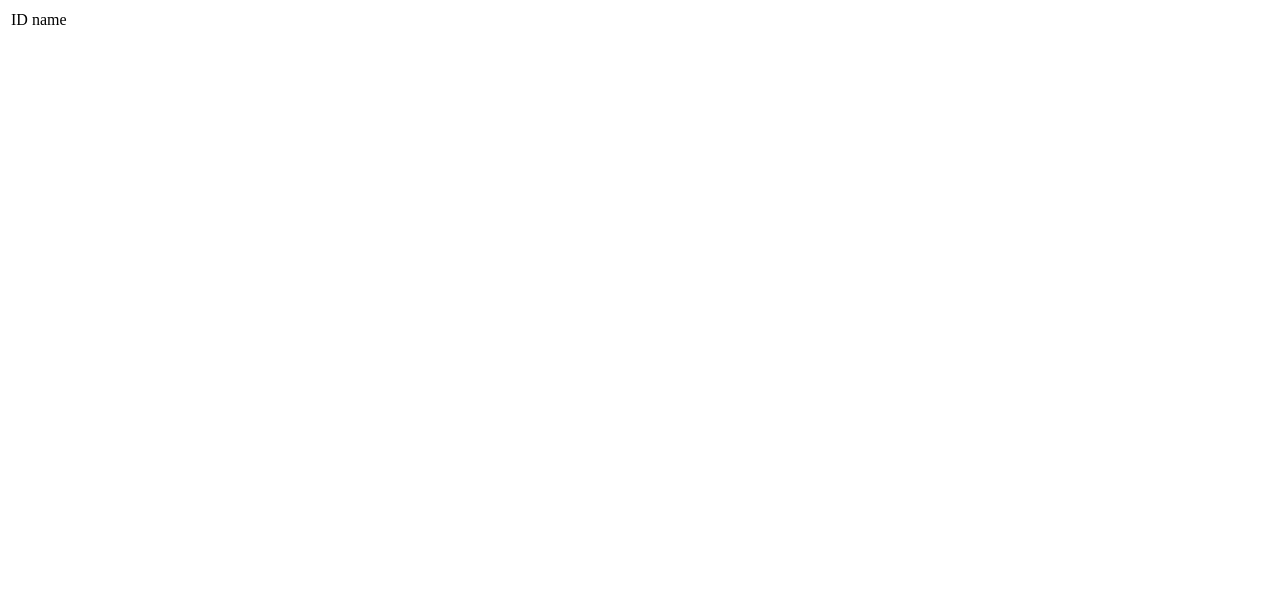
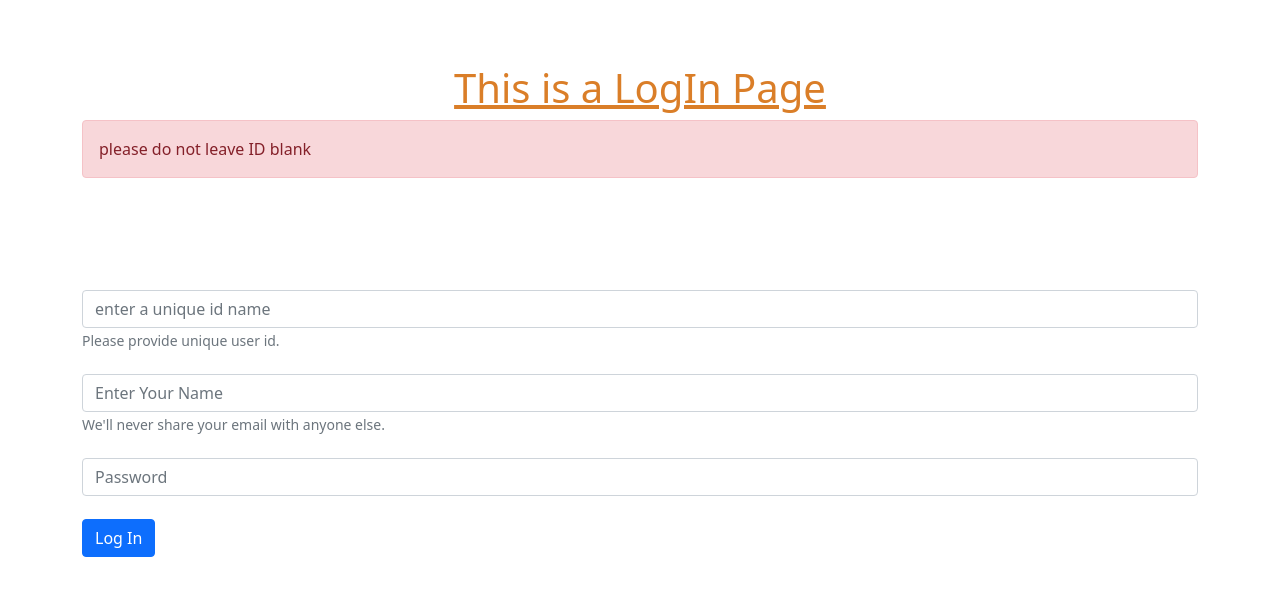
Before and after one commit to PKCpratyush/my-login-form, a Django app: page /show_data in a window 1280 px wide. Before the commit the part shown is almost empty. Shown: the top 611 px of the page. Run offline with Django 4.2, Linux system fonts and the light colour scheme; data comes from the database, SQL or seed files in the repository.

Commit message:
second commit

```diff
--- a/log/models.py
+++ b/log/models.py
@@ -2,8 +2,6 @@ from django.db import models
 
 class our_users(models.Model):
 
-    user_name = models.TextField(max_length=50)
+    user_name = models.TextField(max_length=50, primary_key=True)
     user_id = models.TextField(max_length=50)
     user_password = models.TextField(max_length=8)
-    # class Meta:
-    #     db_table = "user_data"
--- a/log/views.py
+++ b/log/views.py
@@ -15,9 +15,29 @@ def show_data(request):
 
     # print(identity,name,password)
 
-    user = our_users(id = 123, user_name = user_name, user_id = user_id,  user_password = user_password)
+    if user_id == "":
+        return render(request, "index.html", {"id_exist":"please do not leave ID blank"})
+
+    if user_name == "":
+        return render(request, "index.html", {"id_exist":"please fill the username section"})
+
+    if user_password == "":
+        return render(request, "index.html", {"id_exist":"please provide password"})
+
+    flag = False
+    result = our_users.objects.all()
+    for item in result:
+        if item.user_id == user_id:
+            if item.user_password == user_password and item.user_name == user_name:
+                return render(request, 'information.html', {"user_exist":True, "data":result})
+            flag = True
+            break
+    if flag == True:
+        result = {"message": "please provide unique user ID"}
+        return render(request, "index.html", {"id_exist":"please provide unique user ID"})
+
+    user = our_users(user_name = user_name, user_id = user_id,  user_password = user_password)
     user.save()
 
-    result = our_users.objects.all()
     print(result)
-    return render(request, 'information.html', {"data":result})
+    return render(request, 'information.html', {"user_exist":False, "data":result})
--- a/templates/index.html
+++ b/templates/index.html
@@ -1,27 +1,40 @@
-<!DOCTYPE html>
+<!doctype html>
 <html lang="en">
   <head>
-    <meta charset="UTF-8">
-    <meta http-equiv="X-UA-Compatible" content="IE=edge">
-    <meta name="viewport" content="width=device-width, initial-scale=1.0">
-    <title>Document</title>
+    <!-- Required meta tags -->
+    <meta charset="utf-8">
+    <meta name="viewport" content="width=device-width, initial-scale=1">
+
+    <!-- Bootstrap CSS -->
+    <link href="https://cdn.jsdelivr.net/npm/bootstrap@5.1.3/dist/css/bootstrap.min.css" rel="stylesheet" integrity="sha384-1BmE4kWBq78iYhFldvKuhfTAU6auU8tT94WrHftjDbrCEXSU1oBoqyl2QvZ6jIW3" crossorigin="anonymous">
+
+    <title>Hello, world!</title>
   </head>
+  <body>
+    <script src="https://cdn.jsdelivr.net/npm/bootstrap@5.1.3/dist/js/bootstrap.bundle.min.js" integrity="sha384-ka7Sk0Gln4gmtz2MlQnikT1wXgYsOg+OMhuP+IlRH9sENBO0LRn5q+8nbTov4+1p" crossorigin="anonymous"></script>
 
-<body>
+    <h1 style="margin-top: 5%; color: rgb(218, 126, 40); text-align: center;"><u>This is a LogIn Page</u></h1>
+
+    <div class="container">
         {% if id_exist %}
-    <script>
-        alert('{{ message }}');
-    </script>
+    <div class="alert alert-danger" role="alert">
+        {{ id_exist }}
+      </div>
     {% endif %}
         <form action="/show_data" method="POST"> {% csrf_token %}
-        <input type="text" name="ID" id="" placeholder="enter a unique id name">
-        <input type="text" name="Name" id="" placeholder="Enter Your Name">
-        <input type="password" name="Password" id="" placeholder="Provide a strong password">
-        <button type="submit" name="login"> Log In </button>
-        <a name="submit" href="/show_data"> Create </a>
-        <!-- <form action='/show_data' method='POST'>
-            <button type='submit' name="submit"> Create </button>
-            </form> -->
+            <div class="form-group" style="margin-top: 10%;">
+                <input name="ID" type="text" class="form-control" id="exampleInputEmail1" aria-describedby="emailHelp" placeholder="enter a unique id name">
+                <small id="emailHelp" class="form-text text-muted">Please provide unique user id.</small>
+              </div>
+            <div class="form-group" style="margin-top: 2%;">
+              <input name="Name" type="text" class="form-control" id="exampleInputEmail1" aria-describedby="emailHelp" placeholder="Enter Your Name">
+              <small id="emailHelp" class="form-text text-muted">We'll never share your email with anyone else.</small>
+            </div>
+            <div class="form-group" style="margin-top: 2%;">
+              <input name="Password" type="password" class="form-control" id="exampleInputPassword1" placeholder="Password">
+            </div>
+            <button name="login" type="submit" class="btn btn-primary" style="margin-top: 2%; margin-bottom: 5%;">Log In</button>
         </form>
+    </div>
   </body>
 </html>
--- a/templates/information.html
+++ b/templates/information.html
@@ -1,23 +1,37 @@
-<!DOCTYPE html>
+<!doctype html>
 <html lang="en">
-<head>
-    <meta charset="UTF-8">
-    <meta http-equiv="X-UA-Compatible" content="IE=edge">
-    <meta name="viewport" content="width=device-width, initial-scale=1.0">
-    <title>Document</title>
-</head>
-<body>
+  <head>
+    <!-- Required meta tags -->
+    <meta charset="utf-8">
+    <meta name="viewport" content="width=device-width, initial-scale=1">
 
-        <table>
+    <!-- Bootstrap CSS -->
+    <link href="https://cdn.jsdelivr.net/npm/bootstrap@5.1.3/dist/css/bootstrap.min.css" rel="stylesheet" integrity="sha384-1BmE4kWBq78iYhFldvKuhfTAU6auU8tT94WrHftjDbrCEXSU1oBoqyl2QvZ6jIW3" crossorigin="anonymous">
+
+    <title>Hello, world!</title>
+  </head>
+  <body>
+    <script src="https://cdn.jsdelivr.net/npm/bootstrap@5.1.3/dist/js/bootstrap.bundle.min.js" integrity="sha384-ka7Sk0Gln4gmtz2MlQnikT1wXgYsOg+OMhuP+IlRH9sENBO0LRn5q+8nbTov4+1p" crossorigin="anonymous"></script>
+    {% if user_exist %}
+        <h3 style="margin-top: 5%; color: rgb(163, 243, 139); text-align: center;"><u>You have successfully logged in</u></h3>
+    {% else %}
+    <h3 style="margin-top: 5%; color: rgb(139, 196, 243); text-align: center;"><u>You have successfully Signed in</u></h3>
+    {% endif %}
+    <div class="container">
+
+        <table class="table">
             <tr>
-                <td>ID</td>
-                <td>name</td>
+                <th scope="col">ID</th>
+                <th scope="col">name</th>
             </tr>
+            {% for items in data%}
             <tr>
-                {% for items in data %}
-                    {{items.user_id}} <span>{{items.user_name}}</span>
-                {% endfor %}
+                <td>{{items.user_id}}</td>
+                <td>{{items.user_name}}</td><br>
             </tr>
+            {% endfor %}
         </table>
+        <a href="/" class="btn btn-secondary btn-lg active" role="button" aria-pressed="true">Back</a>
+    </div>
 </body>
 </html>
```
Lines whose indentation alone changed are shown as unchanged.
